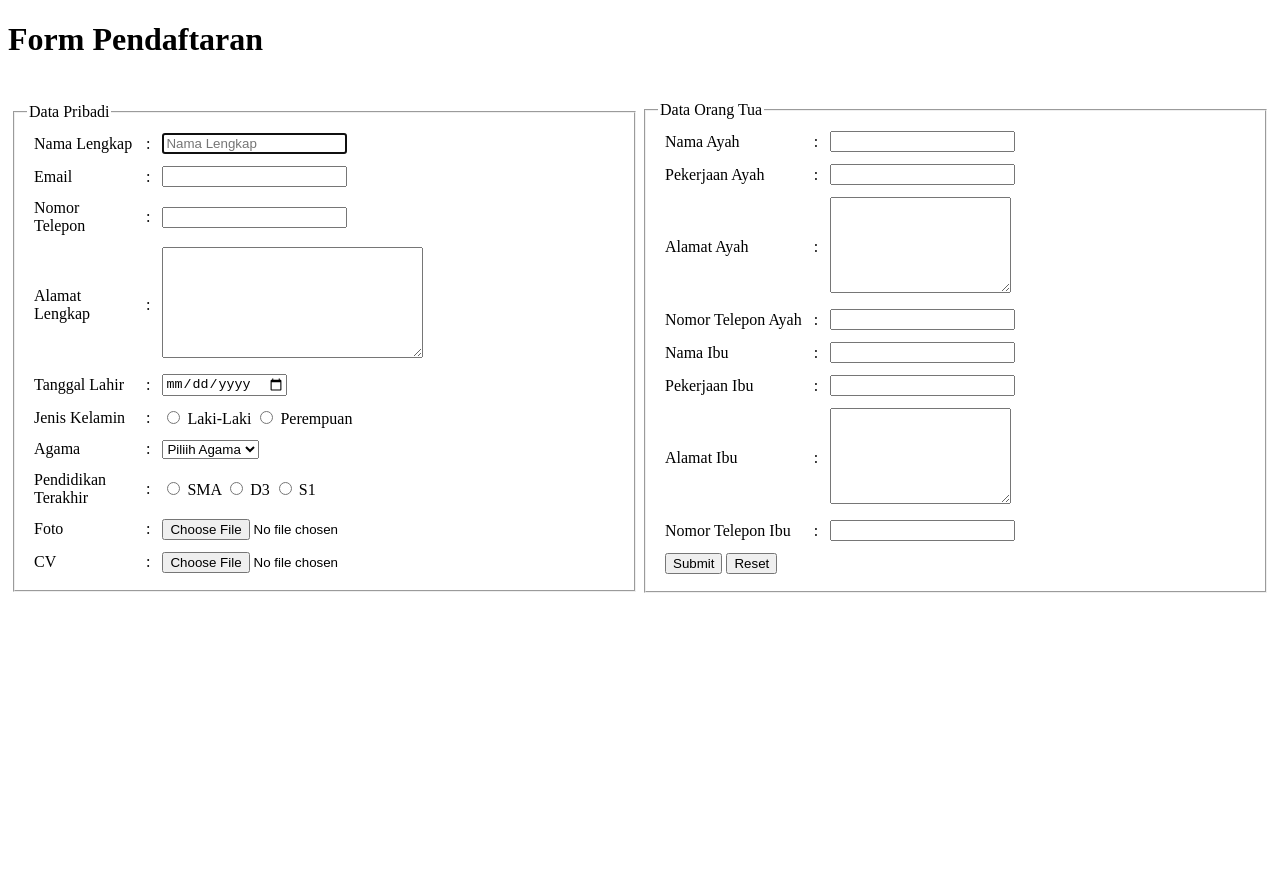
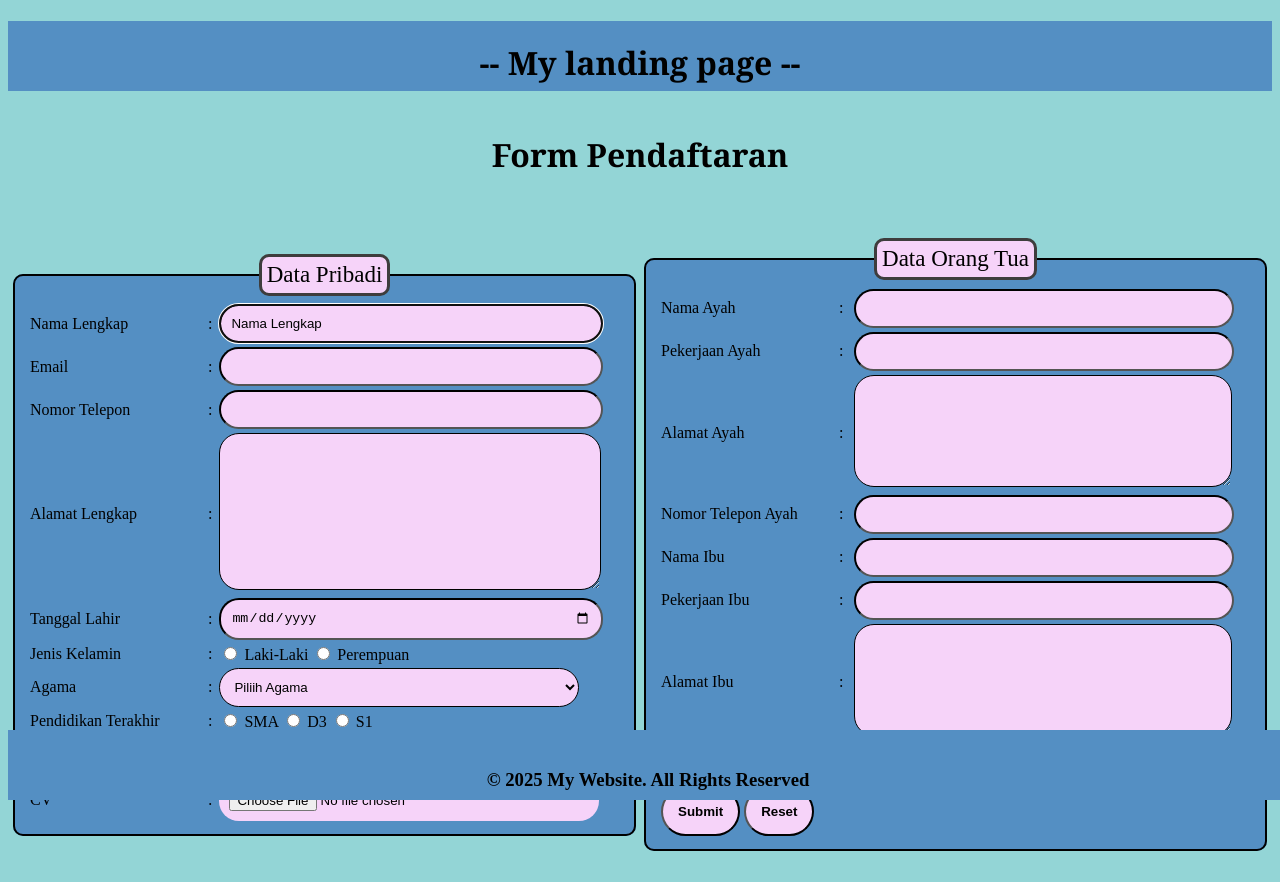
Before and after one commit to saniasrgh/latihan_1, a plain HTML site: page index.html in a window 1280 px wide. Before the commit the page ends 800 px from the top, so only its background shows below. Drawn offline with Linux system fonts and the light colour scheme.

Commit message:
Update index.html

```diff
--- a/index.html
+++ b/index.html
@@ -3,8 +3,122 @@
 <head>
 	<title>Form Pendaftaran</title>
 	<meta name="author" content="Saniyatil Wada'i br Saragih">
+	<style>
+		body{
+			background-color: rgb(147, 213, 214);
+		}
+		h1{
+			color: rgb(0, 0, 0);
+			text-align: center;
+			font-family: Georgia;
+		}
+		h2{
+			font-style: italic;
+			text-align: center;
+		}
+		fieldset{
+			margin-bottom: 20px;
+			background-color: rgb(84, 143, 195);
+			border-color: black;
+			border-style: solid;
+			border-radius: 10px;
+		}
+		legend{
+			color: rgb(0, 0, 0);
+			text-align: center;
+			padding: 5px;
+			font-size: 23px;
+			border-style: solid;
+			border-color: rgb(62, 61, 61);
+			border-radius: 10px;
+			border-width: 3px;
+			background-color: rgb(246, 211, 249);;
+
+		}
+		select,textarea, input[type = "text"], [type = "date"],[type= "email"], [type="file"]{
+			border-radius: 20px;
+			background-color: rgb(246, 211, 249);
+			color: rgb(0, 0, 0);
+			padding: 10px;
+			width: 90%;
+			border-color: rgb(0, 0, 0);
+		}
+		.input:hover{
+			border-radius: 20px;
+			background-color: rgb(255, 255, 255);
+			color: black;
+			padding: 10px;
+			width: 90%;
+			border-color: rgb(255, 255, 255);
+		}
+		.sel:hover{
+			border-radius: 20px;
+			background-color: rgb(255, 255, 255);
+			color: black;
+			padding: 10px;
+			width: 90%;
+			border-color: rgb(255, 255, 255);
+		}
+		#txta:hover{
+			border-radius: 20px;
+			background-color: rgb(255, 255, 255);
+			color: black;
+			padding: 10px;
+			width: 90%;
+			border-color: rgb(255, 255, 255);
+		}
+		::placeholder{
+			color:rgb(0, 0, 0);
+		}
+		*{
+			color: rgb(0, 0, 0);
+		}
+		#botton{
+			border-radius: 25px;
+			background-color: rgb(246, 211, 249);
+			color: black;
+			padding: 15px;
+			font-weight: bold;
+		}
+		#botton:hover{
+			background-color: rgb(255, 255, 255);
+			color: black;
+			padding: 15px;
+			font-weight: bold;
+		}
+		header{
+			background-color: rgb(84, 143, 195);
+			text-align: center;
+			margin: 0px;
+			width: 100%;
+			height: 70px;
+		}
+		h1{
+			padding: 20px;
+		}
+		main{
+			position: relative;
+			width: 100%;
+			height: 100%;
+		}
+		footer{
+			background-color: rgb(84, 143, 195);
+			text-align: center;
+			margin: 0px;
+			width: 100%;
+			height: 70px;
+			position: fixed;
+			bottom: 0px;
+		}
+		h3{
+			padding: 20px;
+		}
+
+	</style>
 </head>
 <body>
+	<header><h1>-- My landing page --</h1></header>
+	<main>
 	<h1>Form Pendaftaran</h1>
 	<form action="" method="GET">
 		<table width="100%">
@@ -12,31 +126,31 @@
 				<td width="50%">
 					<fieldset>
 							<legend>Data Pribadi</legend>
-								<table cellpadding="5">
+								<table  width="100%">
 									<tr>
-										<td width="100"><label for="id_nama">Nama Lengkap</label></td>
+										<td width="30%"><label for="id_nama">Nama Lengkap</label></td>
 										<td>:</td>
-										<td><input type="text" name="nama" id="id_nama" placeholder="Nama Lengkap" required autofocus></td>
+										<td><input type="text" name="nama" class="input" id="id_nama" placeholder="Nama Lengkap" required autofocus></td>
 									</tr>
 									<tr>
 										<td><label>Email </label></td>
 										<td>:</td>
-										<td><input type="email" name="email"></td>
+										<td><input type="email" name="email" class="input"></td>
 									</tr>
 									<tr>
 										<td><label>Nomor Telepon</label></td>
 										<td>:</td>
-										<td><input type="tel" name="telepon"></td>
+										<td><input type="text" name="telepon" class="input"></td>
 									</tr>
 									<tr>
 										<td><label>Alamat Lengkap</label></td>
 										<td valign="middle">:</td>
-										<td><textarea name="alamat" rows="7" cols="30"></textarea></td>
+										<td><textarea name="alamat" rows="9" cols="30" id="txta"></textarea></td>
 									</tr>
 									<tr>
 										<td><label>Tanggal Lahir </label></td>
 										<td>:</td>
-										<td><input type="date" name="tanggal-lahir"></td>
+										<td><input type="date" name="tanggal-lahir" class="input"></td>
 									</tr>
 									<tr>
 										<td><label>Jenis Kelamin </label></td>
@@ -48,7 +162,7 @@
 									<tr>
 										<td width="40"><label>Agama</label></td>
 										<td>:</td>
-										<td><select name="agama" required>
+										<td><select name="agama" class="sel" required>
 												<option value="">Piliih Agama</option>
 												<option value="islam">Islam</option>
 												<option value="kristen">Kristen</option>
@@ -69,12 +183,12 @@
 									<tr>
 										<td><label>Foto </label></td>
 										<td>:</td>
-										<td><input type="file" name="foto" accept="image/jpg"></td>
+										<td><input type="file" name="foto" accept="image/jpg" class="input"></td>
 									</tr>
 									<tr>
 										<td><label>CV </label></td>
 										<td>:</td>
-										<td><input type="file" name="cv" accept=".pdf"></td>
+										<td><input type="file" name="cv" accept=".pdf" class="input"></td>
 									</tr>
 								</table>
 					</fieldset>
@@ -84,52 +198,52 @@
 				<td width="50%" valign="top">
 					<fieldset>
 					<legend>Data Orang Tua</legend>
-						<table cellpadding="5">
+						<table  width="100%">
 							<tr>
-								<td><label>Nama Ayah</label></td>
+								<td width="30%"><label>Nama Ayah</label></td>
 								<td>:</td>
-								<td><input type="text" name="ayah" required></td>
+								<td><input type="text" name="ayah" class="input" required></td>
 							</tr>
 							<tr>
 								<td><label>Pekerjaan Ayah</label></td>
 								<td>:</td>
-								<td><input type="text" name="kerja_ayh"></td>
+								<td><input type="text" name="kerja_ayh" class="input"></td>
 							</tr>
 							<tr>
 								<td><label>Alamat Ayah</label></td>
 								<td valign="middle">:</td>
-								<td><textarea name="alamat_ayh" rows="6" cols="20"></textarea></td>
+								<td><textarea name="alamat_ayh" rows="6" cols="20" id="txta"></textarea></td>
 							</tr>
 							<tr>
 								<td><label>Nomor Telepon Ayah</label></td>
 								<td>:</td>
-								<td><input type="tel" name="tel_ayah"></td>
+								<td><input type="text" name="tel_ayah" class="input"></td>
 							</tr>
 							<tr>
 								<td><label>Nama Ibu</label></td>
 								<td>:</td>
-								<td><input type="text" name="ibu"></td>
+								<td><input type="text" name="ibu" class="input"></td>
 							</tr>
 							<tr>
 								<td><label>Pekerjaan Ibu</label></td>
 								<td>:</td>
-								<td><input type="text" name="kerja_ibu"></td>
+								<td><input type="text" name="kerja_ibu" class="input"></td>
 							</tr>
 							<tr>
 								<td><label>Alamat Ibu</label></td>
 								<td>:</td>
-								<td><textarea name="alamat_ibu" rows="6" cols="20"></textarea>
+								<td><textarea name="alamat_ibu" rows="6" cols="20" id="txta"></textarea>
 								</td>
 							</tr>
 							<tr>
 								<td><label>Nomor Telepon Ibu</label></td>
 								<td>:</td>
-								<td><input type="tel" name="tel_ibu"></td>
+								<td><input type="text" name="tel_ibu" class="input"></td>
 							</tr>
 							<tr colspan="2">
 								<td>
-									<input type="submit" value="Submit">
-									<input type="reset" value="Reset">
+									<input type="submit" id="botton" value="Submit">
+									<input type="reset" id="botton" value="Reset">
 								</td>
 							</tr>
 						</table>
@@ -138,6 +252,8 @@
 			</tr>
 		</table>
 	</form>
+	</main>
+	<footer><h3>&copy; 2025 My Website. All Rights Reserved</h3></footer>
 </body>
 
 </html>
```
